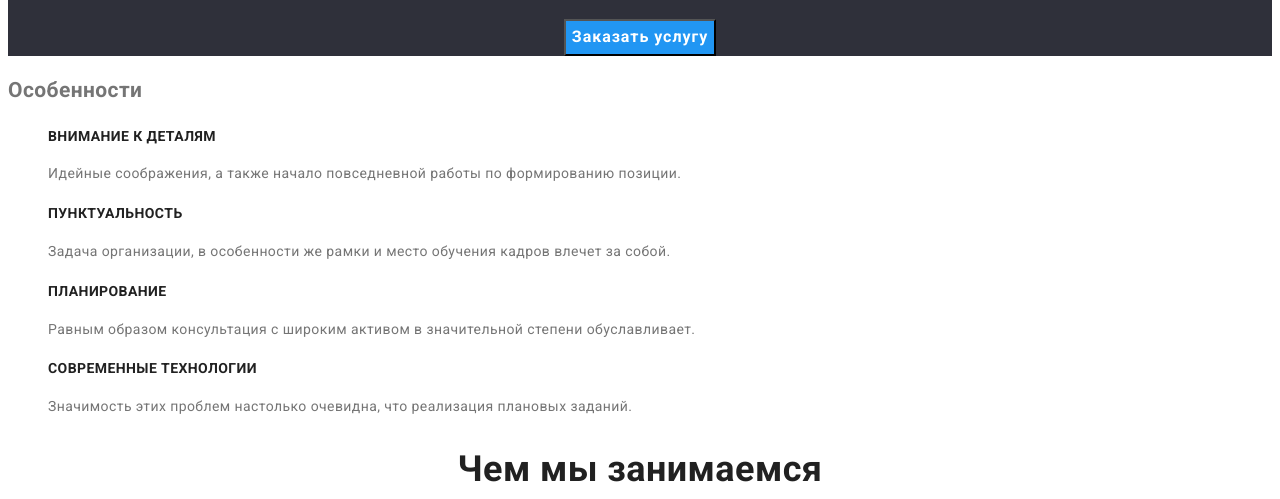
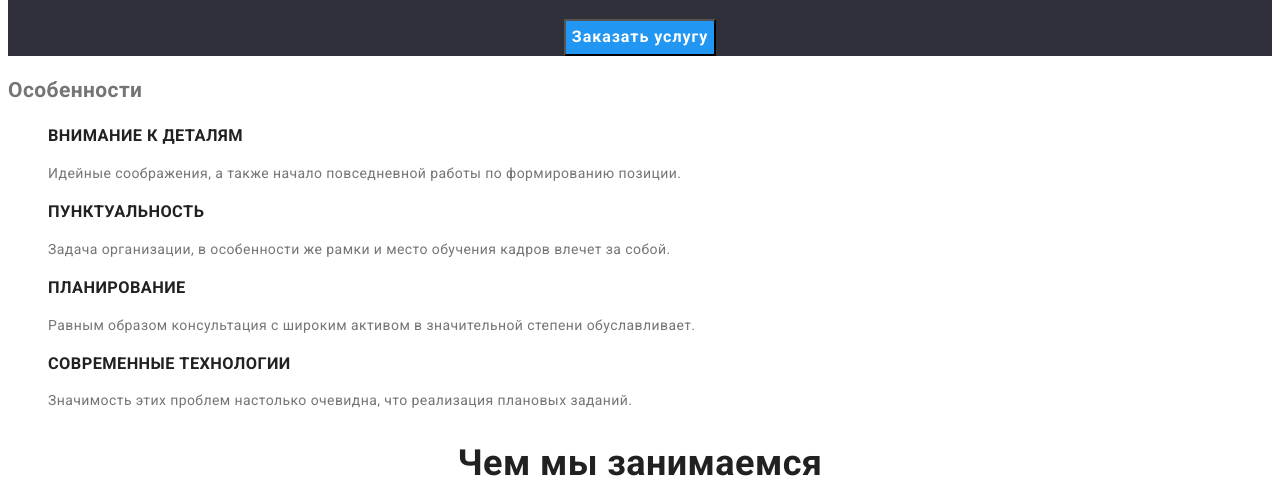
Before and after one commit to Nataliphoenix/goit-markup-hw-02, a plain HTML site: page index.html in a window 1280 px wide. Shown: the part 301-800 px from the top of the page. Drawn offline with Linux system fonts and the light colour scheme.

Commit message:
Виправлення заголовку

```diff
--- a/index.html
+++ b/index.html
@@ -36,19 +36,19 @@
                   <h2>Особенности</h2>
                   <ul>
                         <li>
-                              <h4 class="peculiarities">Внимание к деталям</h4>
+                              <h3 class="peculiarities">Внимание к деталям</h3>
                               <p>Идейные соображения, а также начало повседневной работы по формированию позиции.</p>
                         </li>
                         <li>
-                              <h4 class="peculiarities">Пунктуальность</h4>
+                              <h3 class="peculiarities">Пунктуальность</h3>
                               <p>Задача организации, в особенности же рамки и место обучения кадров влечет за собой.</p>
                         </li>
                         <li>
-                              <h4 class="peculiarities">Планирование</h4>
+                              <h3 class="peculiarities">Планирование</h3>
                               <p>Равным образом консультация с широким активом в значительной степени обуславливает.</p>
                         </li>
                         <li>
-                              <h4 class="peculiarities">Современные технологии</h4>
+                              <h3 class="peculiarities">Современные технологии</h3>
                               <p>Значимость этих проблем настолько очевидна, что реализация плановых заданий.</p>
                         </li>
                   </ul>
```
